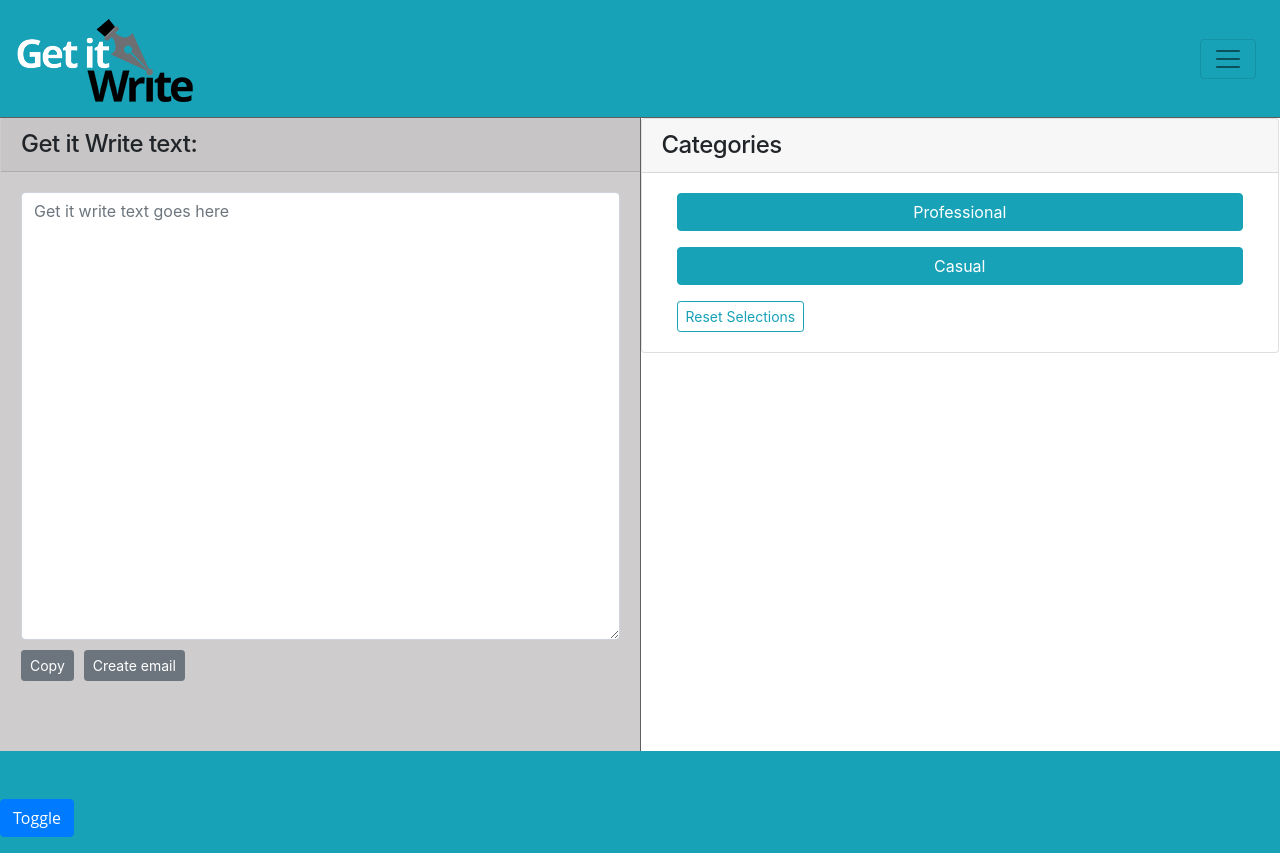
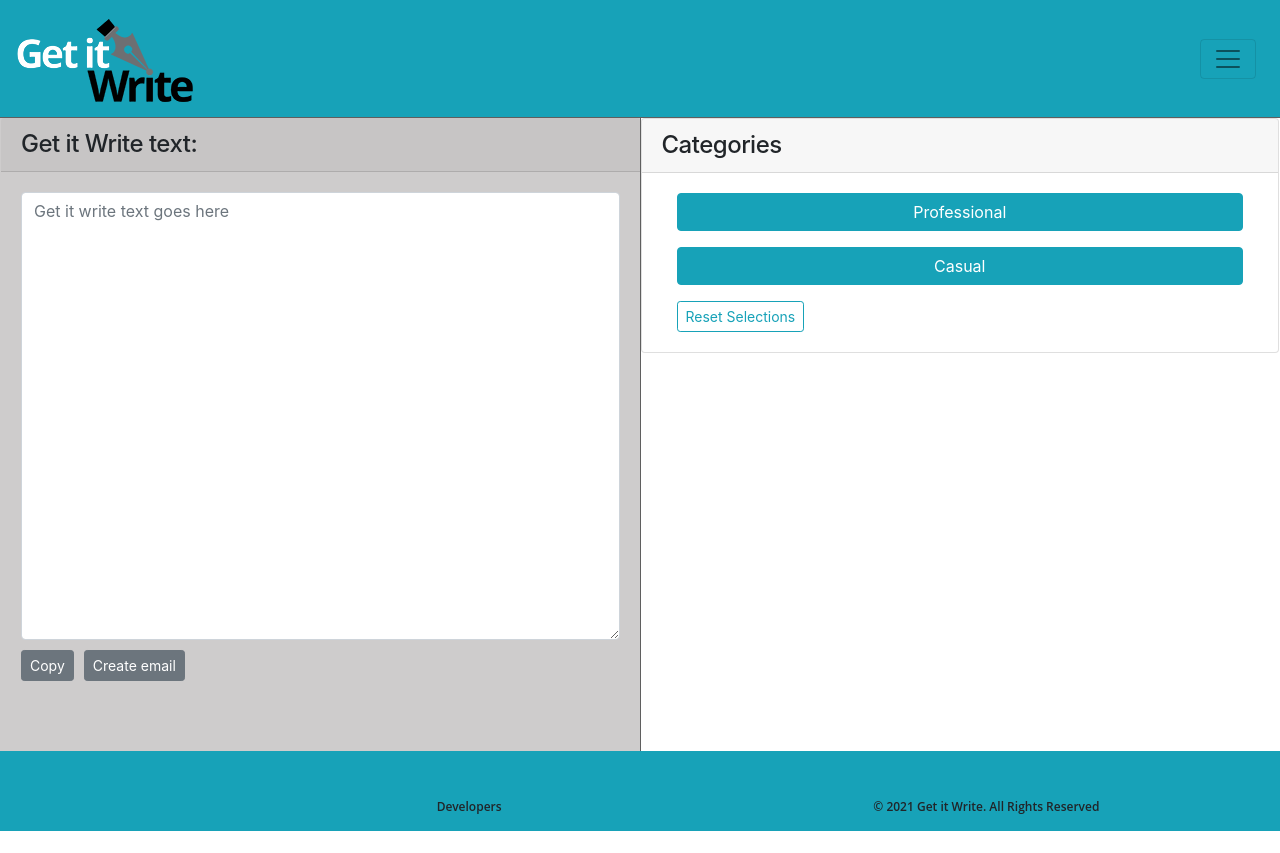
Before and after one commit to MStuart90/Get-it-Write, a React (Create React App) app in the folder client/: page / in a window 1280 px wide. After the commit the page ends 831 px from the top, so only its background shows below. Built offline with nearby package versions, Linux system fonts and the light colour scheme.

Commit message:
tidied columns

```diff
--- a/client/src/components/Footer/Footer.js
+++ b/client/src/components/Footer/Footer.js
@@ -27,15 +27,15 @@ const Footer = (props) => {
     maxWidth: 50
   }
 
-{/* <div className="footer">
-    <p>© 2021 Get it Write. All Rights Reserved</p>
-  </div> */}
 
   return (
     <Row className=" mt-5">
-        <Col sm="3" xs="6">
+
+        <Col sm="4">
+        </Col>
+        <Col sm="4">
         <div>
-       <Button color="primary" onClick={toggle} style={{ marginBottom: '1rem' }}>Toggle</Button>
+       <p onMouseOver={toggle} style={{ marginBottom: '1rem' }}>Developers</p>
        <Collapse
           isOpen={collapse}
           onEntering={onEntering}
@@ -123,6 +123,11 @@ const Footer = (props) => {
         </Collapse>
       </div>
         </Col>
+        <Col sm="4">
+        <div className="footer">
+         <p>© 2021 Get it Write. All Rights Reserved</p>
+        </div>
+        </Col>
       </Row>
   );
 }
```
